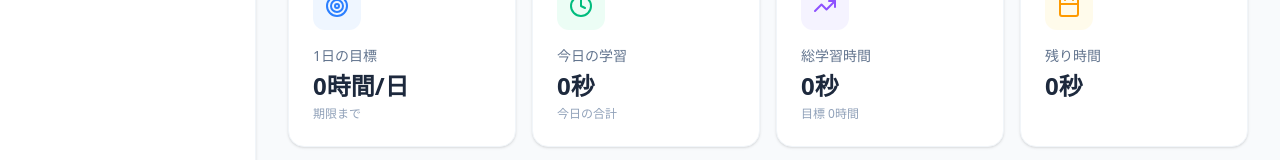
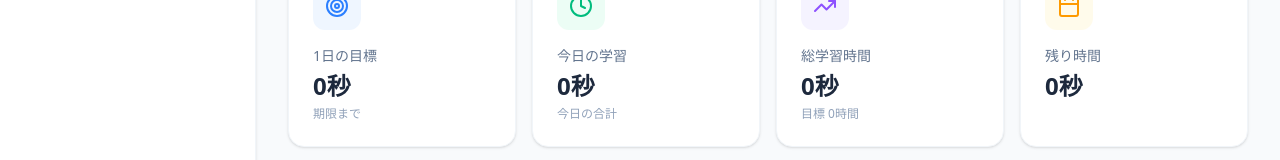
Before and after one commit to koudai-1011/study-time-tool, a React (Vite) app: page / in a window 1280 px wide. Shown: the part 535-695 px from the top of the page. Built offline with nearby package versions, Linux system fonts and the light colour scheme; no server answers.

Commit message:
fix(dashboard): 1日の目標をリアルタイムで hh時間mm分ss秒 表示に変更

```diff
--- a/src/components/Dashboard.tsx
+++ b/src/components/Dashboard.tsx
@@ -3,7 +3,7 @@ import { motion } from 'framer-motion';
 import { useStudy } from '../context/StudyContext';
 import { Timer } from './Timer';
 import { Target, Calendar, Clock, TrendingUp, Maximize2 } from 'lucide-react';
-import { formatTimeJapanese, formatCountdownJapanese, formatDailyGoalRealtime } from '../utils/timeFormat';
+import { formatTimeJapanese, formatCountdownJapanese } from '../utils/timeFormat';
 
 export const Dashboard: React.FC = () => {
   const {
@@ -104,7 +104,8 @@ export const Dashboard: React.FC = () => {
           <StatCard
             icon={<Target className="text-blue-500" />}
             label="1日の目標"
-            value={formatDailyGoalRealtime(realtimeDailyGoal, 2)}
+            // リアルタイムで変化する hh時間mm分ss秒 表示にする
+            value={formatTimeJapanese(realtimeDailyGoal)}
             subtext="期限まで"
             color="bg-blue-50"
           />
```
